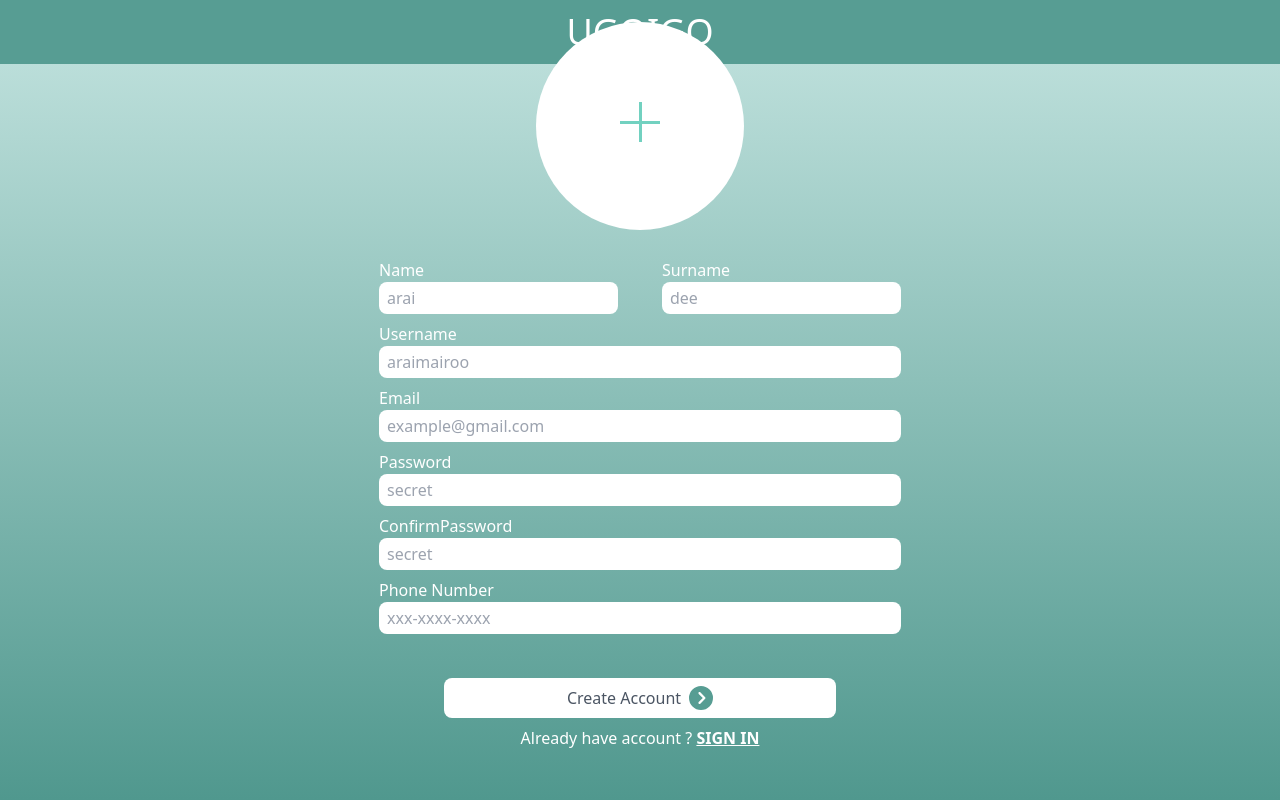
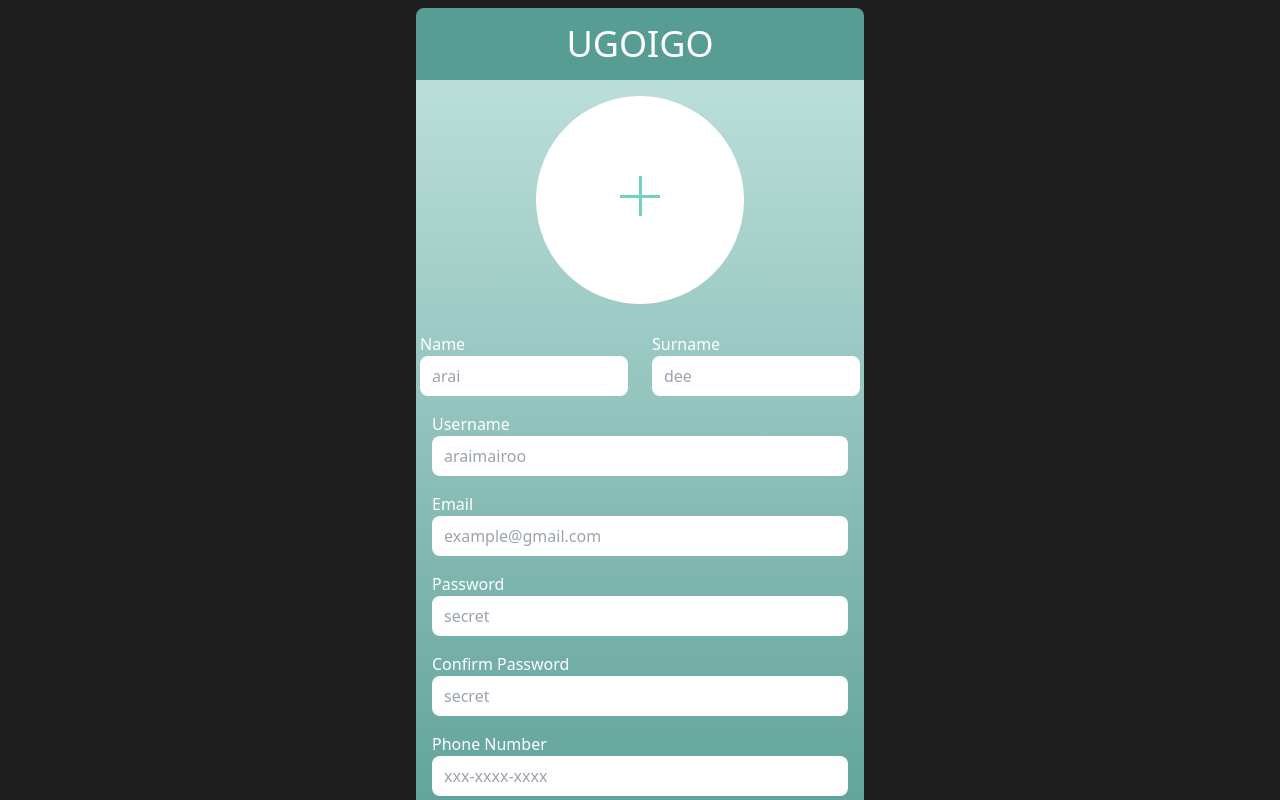
Before and after one commit to strdoffin/ugoigoRemastered, a Next.js app in the folder ugoigo/: page /signup in a window 1280 px wide. Shown: the top 800 px of the page. Built offline with nearby package versions, Linux system fonts and the light colour scheme.

Commit message:
signup
todolist
-back to mainmenu arrow

```diff
--- a/ugoigo/app/globals.css
+++ b/ugoigo/app/globals.css
@@ -2,7 +2,7 @@
 @tailwind components;
 @tailwind utilities;
 :root {
-    --background: linear-gradient(180deg, #C4E4E0, #50988E);
+    --background: #1E1E1E;
 }
 body {
     background: var(--background);
--- a/ugoigo/app/signup/page.tsx
+++ b/ugoigo/app/signup/page.tsx
@@ -1,56 +1,55 @@
 import ProfilePic from "@/components/profilePic";
 import { FontAwesomeIcon } from '@fortawesome/react-fontawesome'
-import { faChevronCircleRight} from '@fortawesome/free-solid-svg-icons'
+import { faChevronCircleRight } from '@fortawesome/free-solid-svg-icons'
+
 export default function Page() {
     return (
         <>
-        <div className="flex flex-col w-screen h-screen justify-center items-center ">
-            <div className="absolute top-0 w-full bg-[#579D93] p-3">
-                <h1 className="text-4xl text-white text-center">UGOIGO</h1>
+            <div className="flex flex-col max-w-md mx-auto items-center m-2 rounded-xl bg-gradient-to-b from-[#C4E4E0] to-[#50988E]">
+                <div className="w-full bg-[#579D93] p-4 rounded-t-lg mb-4">
+                    <h1 className="text-3xl md:text-4xl text-white text-center">UGOIGO</h1>
                 </div>
                 <ProfilePic />
-            <div className=" my-7 flex flex-col gap-2 ">
-                <div className="flex gap-11 w-full justify-center">
-                    <div className="flex flex-col">
+                <div className="my-7 flex flex-col gap-4 w-full px-4">
+                    <div className="flex flex-col md:flex-row gap-6 justify-center">
+                        <div className="flex flex-col w-full md:w-1/2">
                             <label htmlFor="Name" className="text-white">Name</label>
-                        <input type="text" name="Name" id="Name" className="rounded-lg p-1 placeholder:px-1" placeholder="arai"/>
+                            <input type="text" name="Name" id="Name" className="rounded-lg p-2 placeholder:px-1" placeholder="arai" />
                         </div>
-                    <div className="flex flex-col">
+                        <div className="flex flex-col w-full md:w-1/2">
                             <label htmlFor="Surname" className="text-white">Surname</label>
-                        <input type="text" name="Surname" id="Surname" className="rounded-lg p-1 placeholder:px-1" placeholder="dee"/>
+                            <input type="text" name="Surname" id="Surname" className="rounded-lg p-2 placeholder:px-1" placeholder="dee" />
                         </div>
                     </div>
                     <div className="flex flex-col">
-                    <label htmlFor="Username"className="text-white">Username</label>
-                    <input type="text" name="Username" className="rounded-lg p-1 placeholder:px-1" placeholder="araimairoo" />
+                        <label htmlFor="Username" className="text-white">Username</label>
+                        <input type="text" name="Username" className="rounded-lg p-2 placeholder:px-1" placeholder="araimairoo" />
                     </div>
                     <div className="flex flex-col">
-                    <label htmlFor="Email"className="text-white">Email</label>
-                    <input type="email" name="Email" className="rounded-lg p-1 placeholder:px-1" placeholder="example@gmail.com" />
+                        <label htmlFor="Email" className="text-white">Email</label>
+                        <input type="email" name="Email" className="rounded-lg p-2 placeholder:px-1" placeholder="example@gmail.com" />
                     </div>
                     <div className="flex flex-col">
-                    <label htmlFor="Password"className="text-white">Password</label>
-                    <input type="password" name="Password" className="rounded-lg p-1 placeholder:px-1" placeholder="secret" />
+                        <label htmlFor="Password" className="text-white">Password</label>
+                        <input type="password" name="Password" className="rounded-lg p-2 placeholder:px-1" placeholder="secret" />
                     </div>
                     <div className="flex flex-col">
-                    <label htmlFor="ConfirmPassword" className="text-white">ConfirmPassword</label>
-                    <input type="password" name="ConfirmPassword" className="rounded-lg p-1 placeholder:px-1" placeholder="secret" />
+                        <label htmlFor="ConfirmPassword" className="text-white">Confirm Password</label>
+                        <input type="password" name="ConfirmPassword" className="rounded-lg p-2 placeholder:px-1" placeholder="secret" />
                     </div>
                     <div className="flex flex-col">
                         <label htmlFor="Phone" className="text-white">Phone Number</label>
-                    <input type="text" name="Phone" className="rounded-lg p-1 placeholder:px-1" placeholder="xxx-xxxx-xxxx" />
+                        <input type="text" name="Phone" className="rounded-lg p-2 placeholder:px-1" placeholder="xxx-xxxx-xxxx" />
                     </div>
                     <div className="flex flex-col items-center pt-9">
-                    <button className="p-2 flex justify-center w-3/4 text-white bg-white rounded-lg ">
+                        <button className="p-2 flex justify-center w-full md:w-3/4 text-white bg-white rounded-lg">
                             <h2 className="text-gray-600">Create Account</h2>
                             <FontAwesomeIcon icon={faChevronCircleRight} className="text-2xl ml-2 text-[#579D93]" />
                         </button>
-                    <p className="mt-2 text-white">Already have account ? <span className="underline font-bold">SIGN IN</span></p>
+                        <p className="mt-2 text-white text-center">Already have an account? <span className="underline font-bold">SIGN IN</span></p>
                     </div>
                 </div>
-
             </div>
         </>
-
     );
 }
```
Lines whose indentation alone changed are shown as unchanged.
